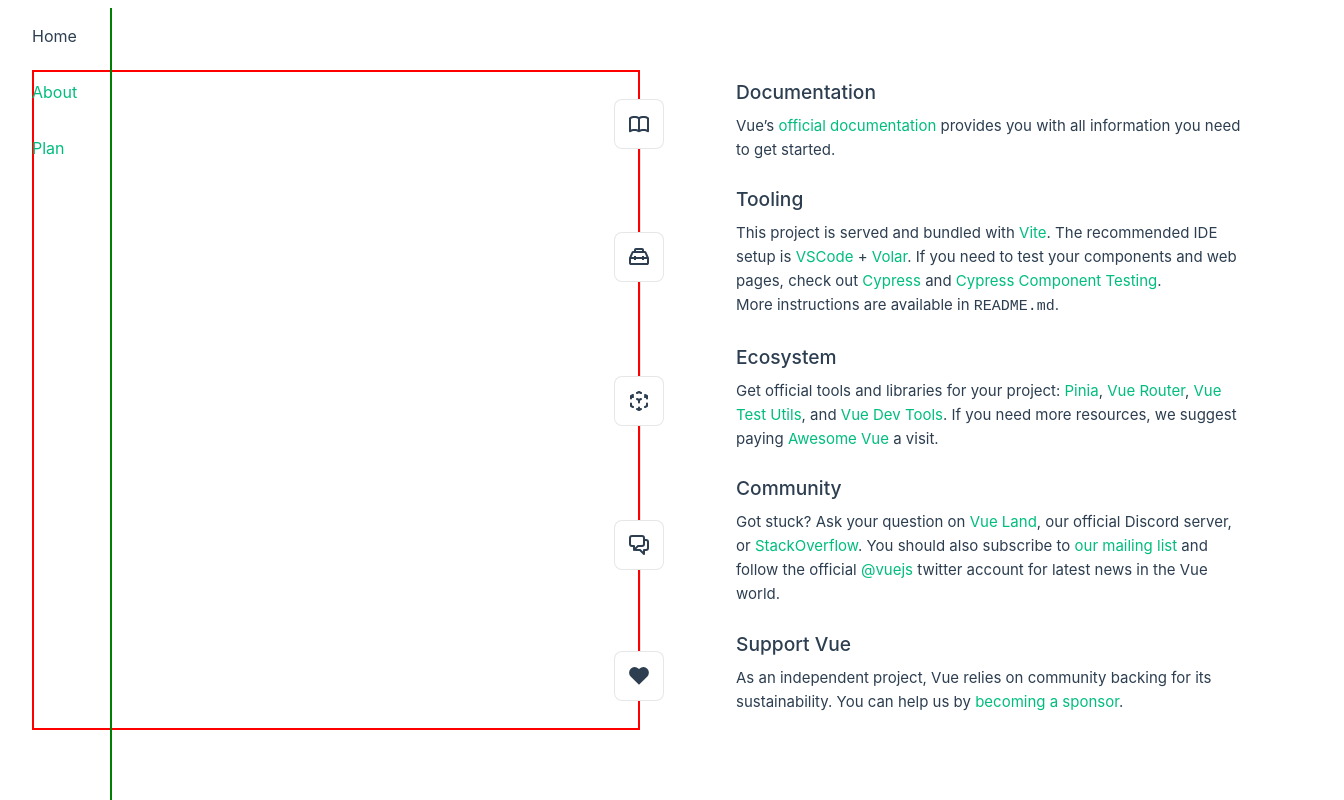
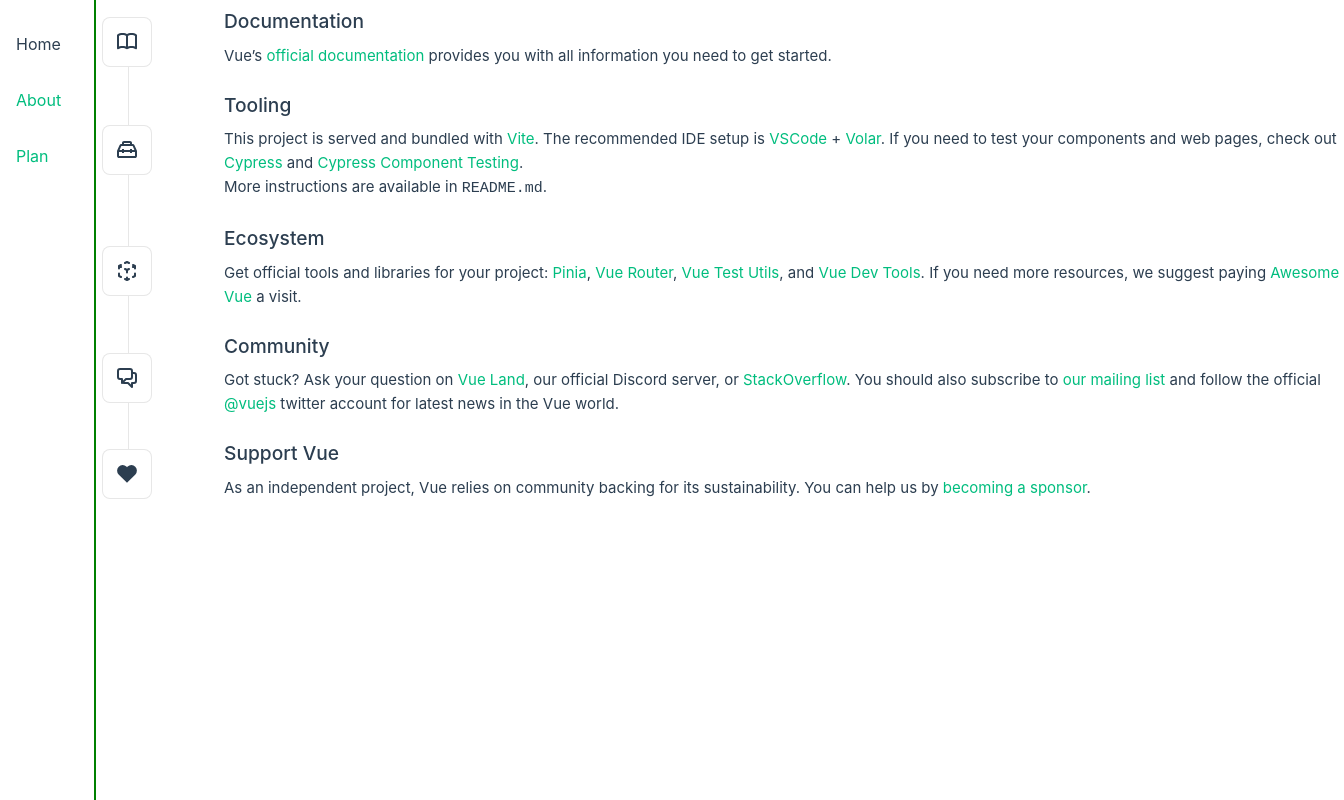
Before and after one commit to thabotr/planner, a Vue app: page / in a window 1280 px wide. Shown: the whole page, 1344 px wide, since content can reach past the window. Built offline with nearby package versions, Linux system fonts and the light colour scheme.

Commit message:
styled so content does not overlap header

```diff
--- a/src/App.vue
+++ b/src/App.vue
@@ -10,29 +10,48 @@ import { RouterLink, RouterView } from 'vue-router'
         <RouterLink to="/plan">Plan</RouterLink>
       </nav>
   </header>
-
-  <RouterView />
+  <div id="content">
+    <RouterView />
+  </div>
 </template>
 
 <style scoped>
 header {
   line-height: 1.5;
-  max-height: 100vh;
-  border: 2px solid red;
+  height: 100vh;
+  position: fixed;
+  left: 0;
+  top: 0;
+  height: 100%;
+  width: 6rem;
+  border-right: 2px solid green;
+  padding-block: 2rem;
+  width: 6rem;
+}
+
+#content {
+  position: fixed;
+  left: 6rem;
+}
+
+@media(min-width: 420px) {
+  #content {
+    position: relative;
+  }
+}
+
+@media(max-width: 420px) {
+  header {
+    display: none;
+  }
 }
 
 nav {
-  font-size: 12px;
-  text-align: center;
-  margin-top: 2rem;
-  border-right: 2px solid green;
+  text-align: left;
   gap: 2rem;
   display: flex;
   flex-direction: column;
-  position: fixed;
-  left: 1rem;
-  height: 100%;
-  width: 6rem;
+  font-size: 1rem;
 }
 
 nav a.router-link-exact-active {
@@ -51,26 +70,4 @@ nav a {
 nav a:first-of-type {
   border: 0;
 }
-
-@media (min-width: 1024px) {
-  header {
-    display: flex;
-    place-items: center;
-    padding-right: calc(var(--section-gap) / 2);
-  }
-
-  header .wrapper {
-    display: flex;
-    place-items: flex-start;
-    flex-wrap: wrap;
-  }
-
-  nav {
-    text-align: left;
-    font-size: 1rem;
-
-    padding: 1rem 0;
-    margin-top: 1rem;
-  }
-}
 </style>
--- a/src/assets/main.css
+++ b/src/assets/main.css
@@ -2,9 +2,9 @@
 
 #app {
   max-width: 1280px;
+  min-width: 360px;
   margin: 0 auto;
   padding: 2rem;
-
   font-weight: normal;
 }
 
@@ -22,14 +22,7 @@ a,
 }
 
 @media (min-width: 1024px) {
-  body {
-    display: flex;
-    place-items: center;
-  }
-
   #app {
-    display: grid;
-    grid-template-columns: 1fr 1fr;
     padding: 0 2rem;
   }
 }
```
